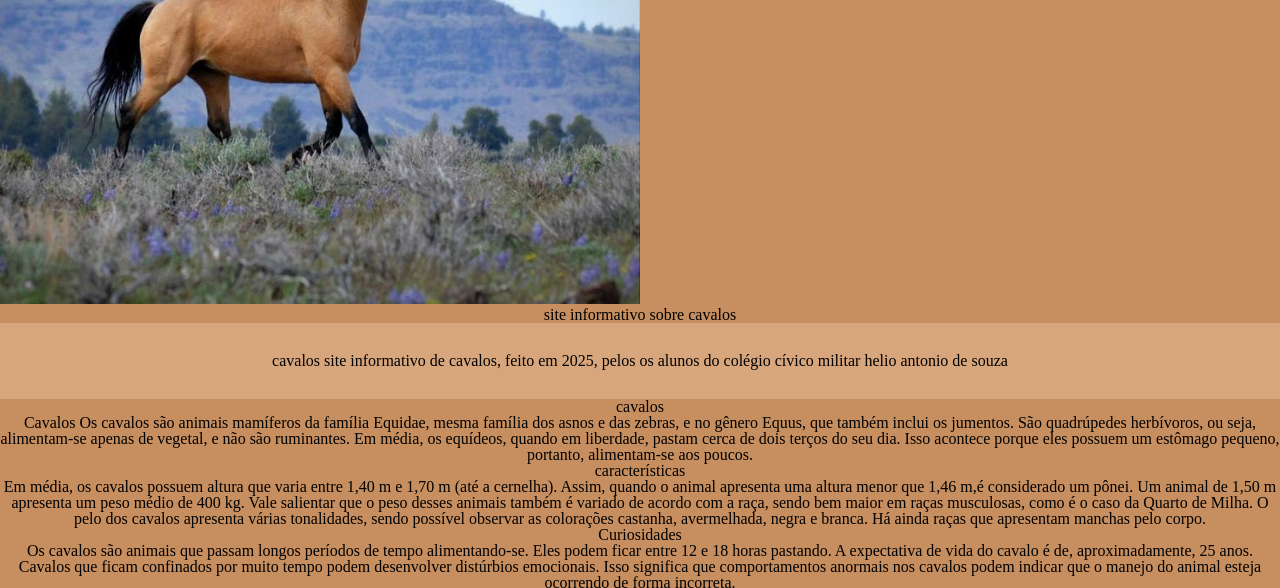
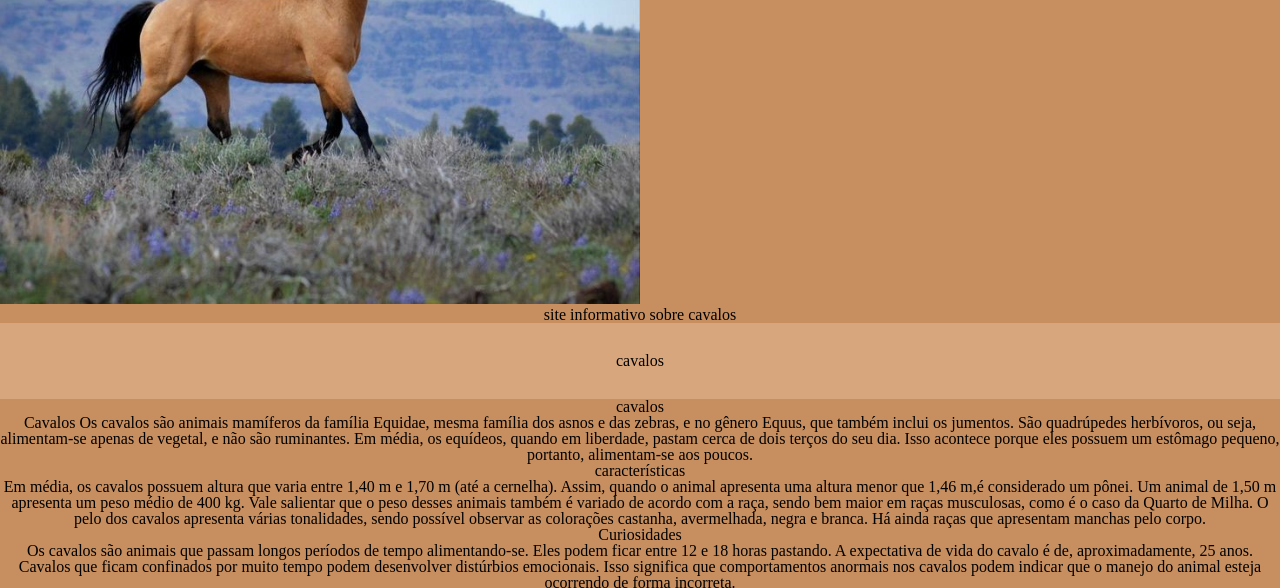
Before and after one commit to sch3ff3r/cavalos.2, a plain HTML site: page index.html in a window 1280 px wide. Shown: the part 224-812 px from the top of the page. Drawn offline with Linux system fonts and the light colour scheme.

Commit message:
Update index.html

```diff
--- a/index.html
+++ b/index.html
@@ -14,7 +14,7 @@
       <h2 class= "titulo-centralizado"> site informativo sobre cavalos</h2>
     </header>
     <div class="principal" >
-    <p><strong> cavalos </strong> site informativo de cavalos, feito em 2025, pelos os alunos do colégio cívico militar helio antonio de souza </p>
+    <p><strong> cavalos </strong>
     </div>
     <div class="Cavalos">
 
@@ -57,6 +57,7 @@ Cavalos que ficam confinados por muito tempo podem desenvolver distúrbios emoci
 
     <footer>
         <p>&copy; Pontal do Paraná, 2025</p>
+      <p>&copy; site desenvolvido pelos alunos do Colegio Civico Militar Helio Antonio de Souza </p>
     </footer>
 </body>
 </html>
```
